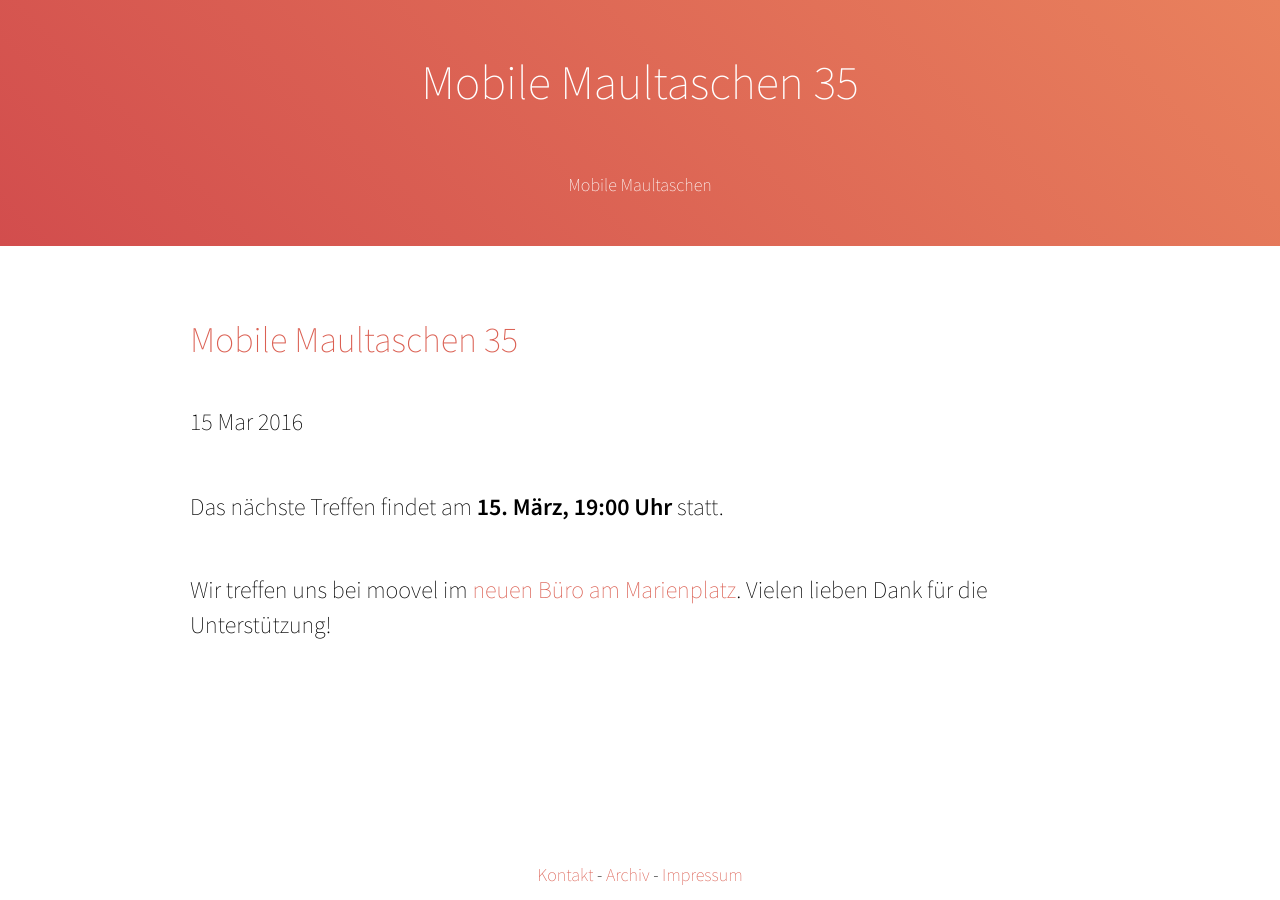
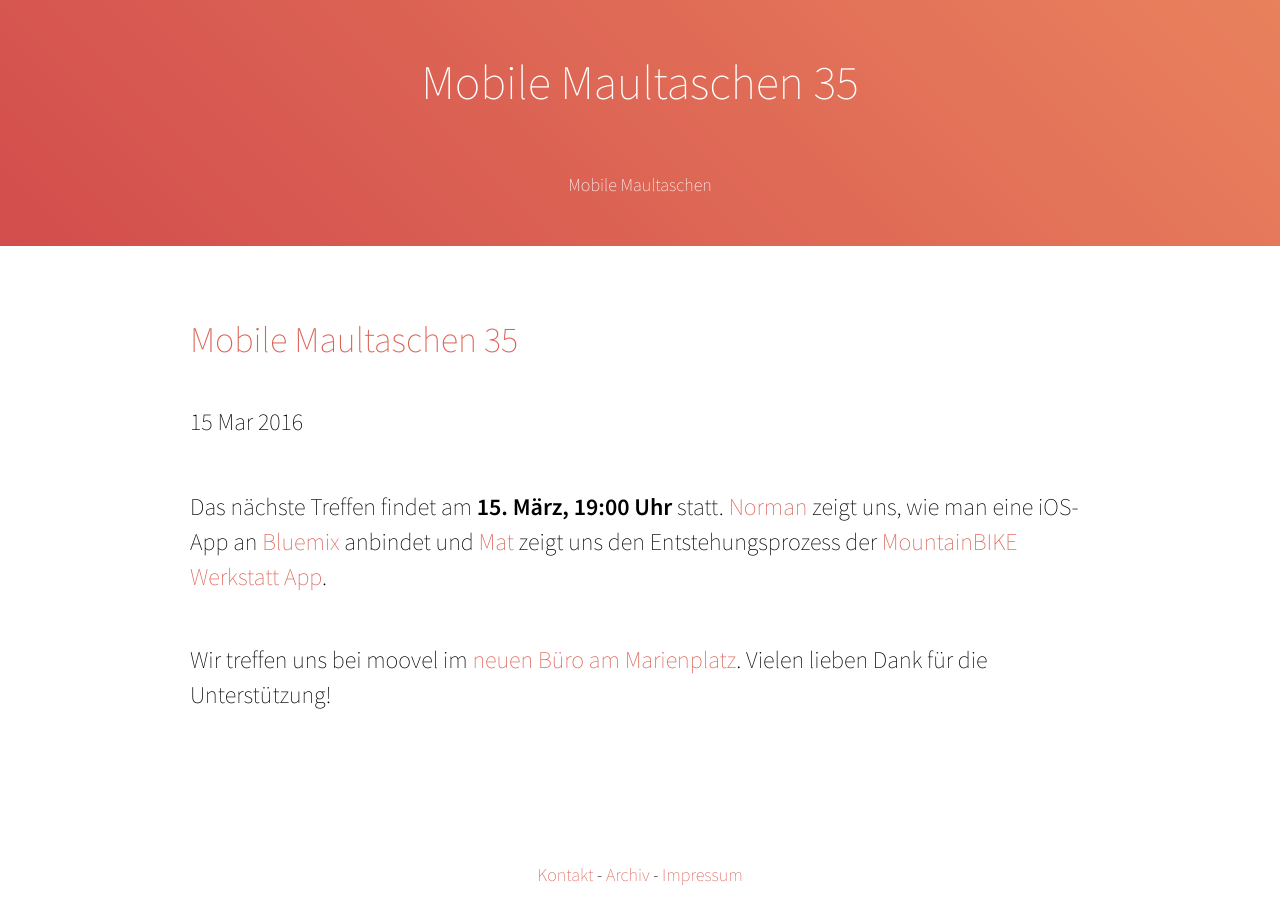
Before and after one commit to mobilemaultaschen/mobilemaultaschen.github.io, a Jekyll site: the page built from _posts/2016-03-15-maultaschen-35.md, in a window 1280 px wide. Built offline with Jekyll 4.4.1, drawn with Linux system fonts in a browser that asks for light colours.

Commit message:
Update 2016-03-15-maultaschen-35.md

```diff
--- a/_posts/2016-03-15-maultaschen-35.md
+++ b/_posts/2016-03-15-maultaschen-35.md
@@ -4,6 +4,6 @@ date: 2016-03-15
 layout: post
 ---
 
-Das nächste Treffen findet am **15. März, 19:00 Uhr** statt.
+Das nächste Treffen findet am **15. März, 19:00 Uhr** statt. [Norman](https://twitter.com/Soulfected) zeigt uns, wie man eine iOS-App an [Bluemix](http://www.ibm.com/cloud-computing/bluemix/) anbindet und [Mat](https://twitter.com/ranterle) zeigt uns den Entstehungsprozess der [MountainBIKE Werkstatt App](https://itunes.apple.com/de/app/mountainbike-werkstatt/id543840901?mt=8).
 
 Wir treffen uns bei moovel im [neuen Büro am Marienplatz](https://www.google.de/maps/place/Hauptst%C3%A4tter+Str.+149,+70180+Stuttgart/@48.7644413,9.1677958,17z/data=!3m1!4b1!4m2!3m1!1s0x4799db510949fc7b:0xdb8ea86fe4718662?hl=en). Vielen lieben Dank für die Unterstützung!
```
